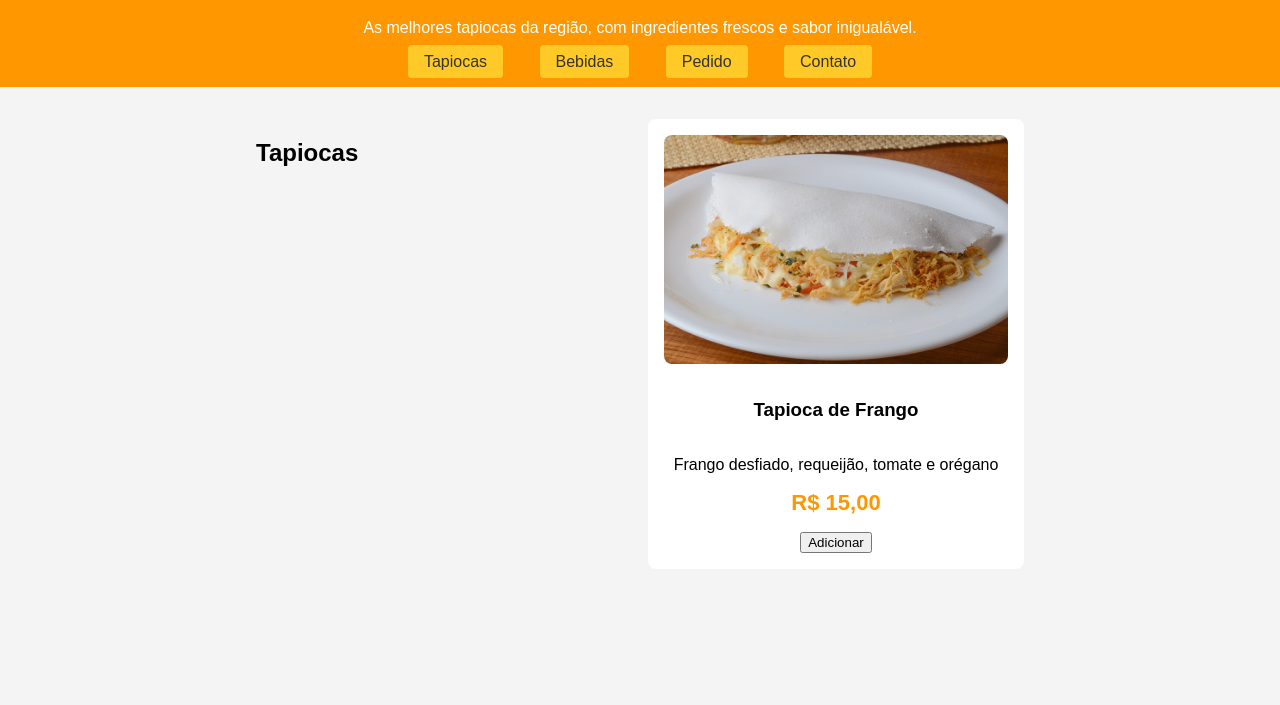
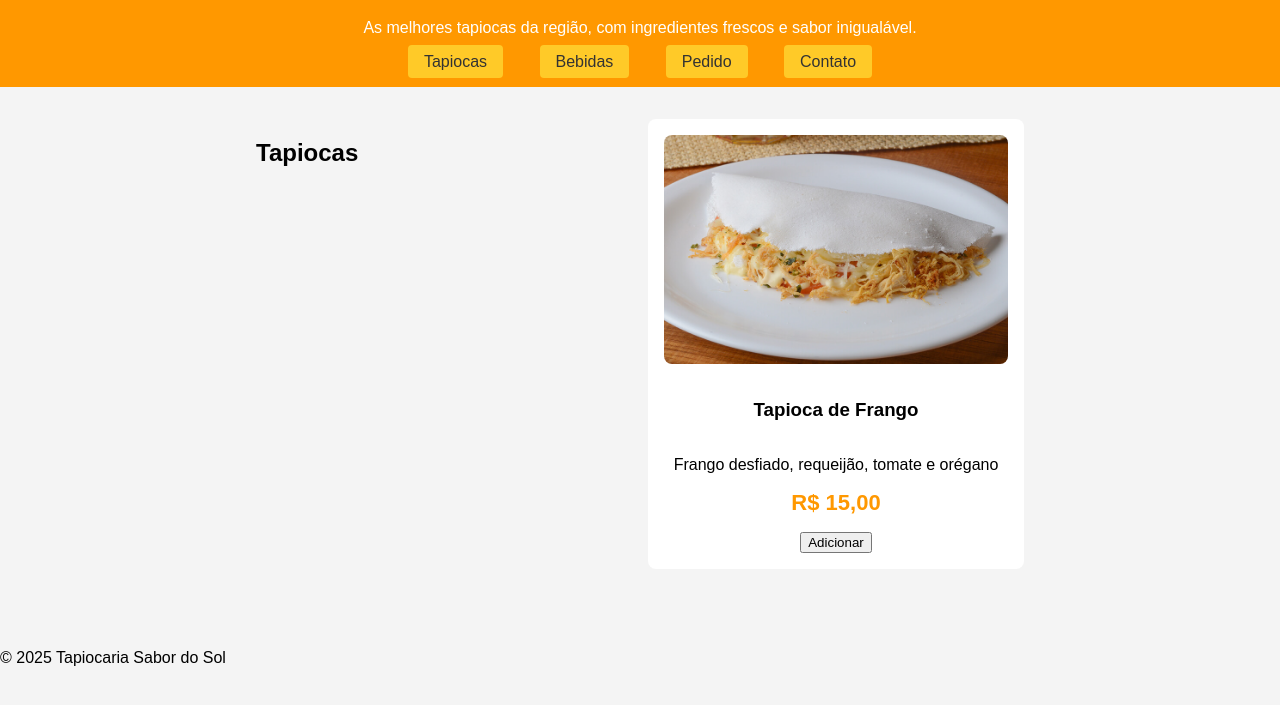
Before and after one commit to profLeonardoRocha/cardapio-project, a plain HTML site: page index.html in a window 1280 px wide. Shown: the part 77-782 px from the top of the page. Drawn offline with Linux system fonts and the light colour scheme; a script that the page names is missing.

Commit message:
adiciona texto ao footer da página

```diff
--- a/index.html
+++ b/index.html
@@ -43,7 +43,7 @@
     </main>
 
     <footer>
-
+        <p>&copy; 2025 Tapiocaria Sabor do Sol</p>
     </footer>
     <script src='main.js'></script>
 </body>
```
